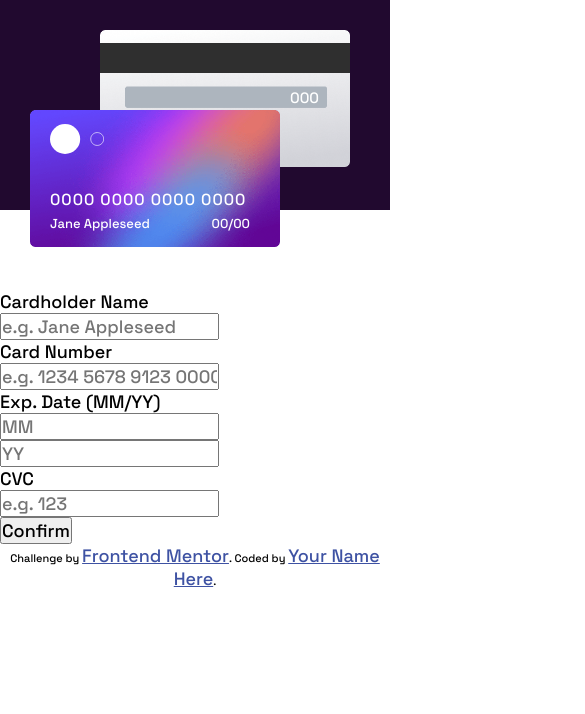
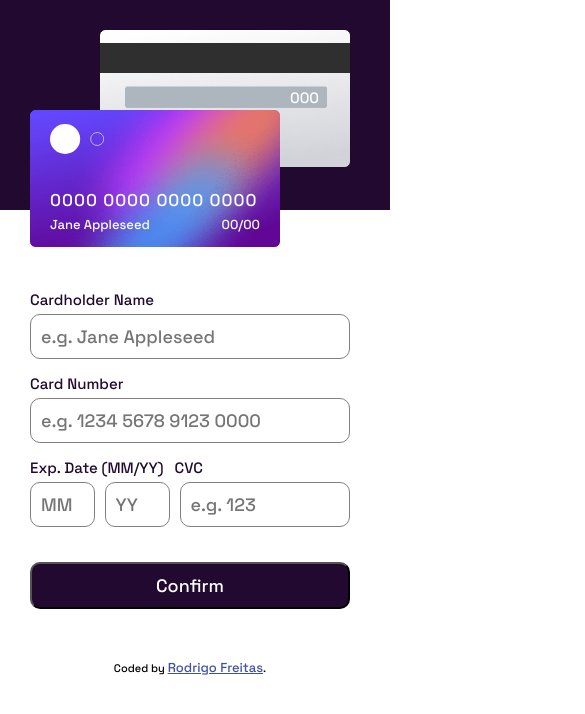
Before and after one commit to Rodjfreitas/Preenchimento-Cartao, a plain HTML site: page index.html in a window 390 px wide. Shown: the top 714 px of the page, 585 px wide, since content can reach past the window. Drawn offline with Linux system fonts and the light colour scheme.

Commit message:
style: conclusão de estilização dos objetos. método first mobile

```diff
--- a/css/style.css
+++ b/css/style.css
@@ -19,6 +19,7 @@
 header{
   background-color: var(--Violeta-muito-escuro);
   height: 210px;
+
 }
 
 .backCard img{
@@ -31,6 +32,7 @@ header{
 
 .backCard p{
   position: relative;
+  width: 40px;
   font-size: 15px;
   top: 88px;
   left: 290px;
@@ -43,6 +45,7 @@ header{
   top: 110px;
   left: 30px;
 
+
 }
 
 .logo{
@@ -54,11 +57,10 @@ header{
 
 .number{
   display: flex;
-  justify-content: space-between;
-  font-size: 16px;
+  font-size: 17px;
   letter-spacing: 1px;
   position: relative;
-  width: 200px;
+  width: 210px;
   top: 135px;
   left: 50px;
   color: var(--global-branco);
@@ -69,7 +71,7 @@ header{
   justify-content: space-between;
   font-size: 13px;
   position: relative;
-  width:200px ;
+  width:210px ;
   top: 140px;
   left: 50px;
   color: var(--global-branco);
@@ -81,10 +83,63 @@ header{
 
 #Information{
   margin-top: 80px;
+  padding-left: 30px;
+}
+
+#cardName,#cardNumber{
+  width: 320px;
+  margin: 5px 0 15px 0;
+  padding: 10px;
+  border-radius: 10px;
+  border: .1px solid gray;
+}
+
+#Information p{
+  color: var(--Violeta-muito-escuro);
+  font-size: 15px;
+}
+
+.comlementares{
+  display: flex;
+}
+
+#cardMonth,#cardYear{
+  width: 65px ;
+  padding: 10px;
+  margin: 5px 5px 15px 0px;
+  border-radius: 10px;
+  border: .1px solid gray;
+}
+
+#cardSecurity{
+  width: 170px;
+  margin-left: 5px;
+  margin-top: 5px;
+  padding: 10px;
+  border-radius: 10px;
+  border: .1px solid gray;
+}
+
+#confirmBtn{
+  width: 320px;
+  padding: 10px;
+  border-radius: 10px;
+  margin-top: 20px;
+  margin-bottom: 20px;
+  background-color: var(--Violeta-muito-escuro);
+  color: var(--global-branco);
 }
 
 
 
 
-.attribution { font-size: 11px; text-align: center; }
-.attribution a { color: hsl(228, 45%, 44%); }
+.attribution {
+  font-size: 11px;
+  text-align: center;
+  margin-top: 30px;
+  width: 320px;
+  margin-left: 30px;
+}
+.attribution a {
+  font-size: 13px;
+  color: hsl(228, 45%, 44%); }
--- a/index.html
+++ b/index.html
@@ -40,7 +40,7 @@
       <p>Card Number</p>
       <input type="text" name="cardNumber" id="cardNumber" placeholder="e.g. 1234 5678 9123 0000">
 
-      <div>
+      <div class="comlementares">
         <div class="dateInformation">
           <p>Exp. Date (MM/YY)</p>
           <input type="text" name="cardMonth" id="cardMonth" placeholder="MM">
@@ -58,8 +58,7 @@
 
   </main>
   <footer class="attribution">
-    Challenge by <a href="https://www.frontendmentor.io?ref=challenge" target="_blank">Frontend Mentor</a>.
-    Coded by <a href="#">Your Name Here</a>.
+    Coded by <a href="#">Rodrigo Freitas</a>.
   </footer>
 
 
```
